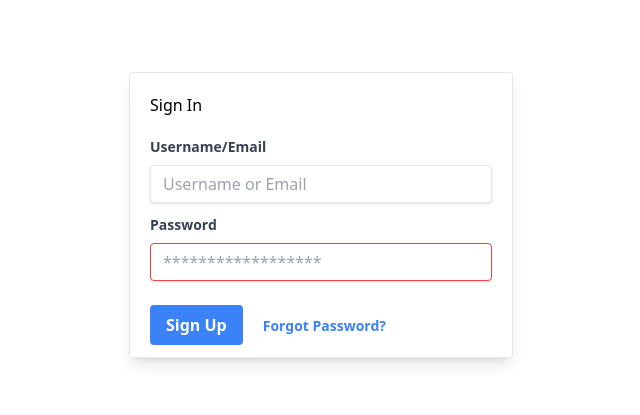
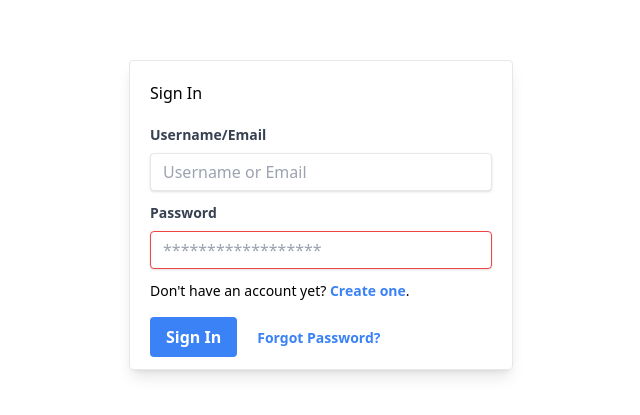
Before and after one commit to chiuinggum/Base24-FrontEnd, a Next.js app: page /signin in a window 1280 px wide. Shown: the part 185-600 px from the top of the page, without its empty margins (319-959 px from the left). Built offline with nearby package versions, Linux system fonts and the light colour scheme.

Commit message:
feat(auth): link sign up page with sign in page

```diff
--- a/components/SignIn.js
+++ b/components/SignIn.js
@@ -11,8 +11,11 @@ export default function SignIn() {
                     <label className="block text-gray-700 text-sm font-bold mb-2" htmlFor="password">Password</label>
                     <input className="shadow appearance-none border border-red-500 rounded w-full py-2 px-3 text-gray-700 leading-tight focus:outline-none focus:shadow-outline" id="password" type="password" placeholder="******************"/>
                 </span>
+                <span className="flex mx-5 my-1 text-sm">
+                    <p>Don't have an account yet? <a className="inline-block align-baseline font-bold text-sm text-blue-500 hover:text-blue-800" href="./signup">Create one</a>.</p>
+                </span>
                 <span>
-                    <button className="bg-blue-500 hover:bg-blue-700 text-white font-bold py-2 px-4 rounded mx-5 my-3 focus:outline-none focus:shadow-outline" type="button">Sign Up</button>
+                    <button className="bg-blue-500 hover:bg-blue-700 text-white font-bold py-2 px-4 rounded mx-5 my-3 focus:outline-none focus:shadow-outline" type="button">Sign In</button>
                     <a className="inline-block align-baseline font-bold text-sm text-blue-500 hover:text-blue-800" href="#">Forgot Password?</a>
                 </span>
             </form>
--- a/components/SignUp.js
+++ b/components/SignUp.js
@@ -19,6 +19,9 @@ export default function SignUp() {
                     <label className="block text-gray-700 text-sm font-bold mb-2" htmlFor="password">Confirm Password</label>
                     <input className="shadow appearance-none border border-red-500 rounded w-full py-2 px-3 text-gray-700 leading-tight focus:outline-none focus:shadow-outline" id="password" type="password" placeholder="******************"/>
                 </span>
+                <span className="flex mx-5 my-1 text-sm">
+                    <p>Already have an account? <a className="inline-block align-baseline font-bold text-sm text-blue-500 hover:text-blue-800" href="./signin">Log in</a>.</p>
+                </span>
                 <span>
                     <button className="bg-blue-500 hover:bg-blue-700 text-white font-bold py-2 px-4 rounded mx-5 my-3 focus:outline-none focus:shadow-outline" type="button">Sign Up</button>
                 </span>
```
